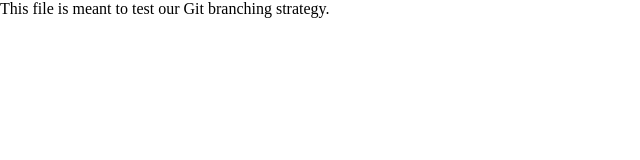
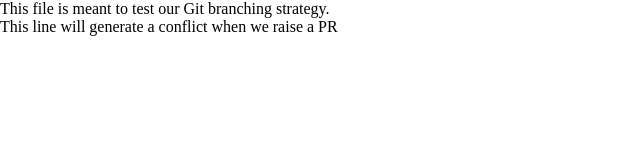
Before and after one commit to akshayp-mangospring/test-git-prs, a plain HTML site: page src/index.html in a window 1280 px wide. Shown: the whole page, without its empty margins (0-640 px from the left). Drawn offline with Linux system fonts and the light colour scheme.

Commit message:
Resolve conflicts in main & hotfix

```diff
--- a/src/index.html
+++ b/src/index.html
@@ -9,6 +9,7 @@
 </head>
 <body>
   <p>This file is meant to test our Git branching strategy.</p>
+  <p>This line will generate a conflict when we raise a PR</p>
   <script src="./index.js"></script>
 </body>
 </html>
```
